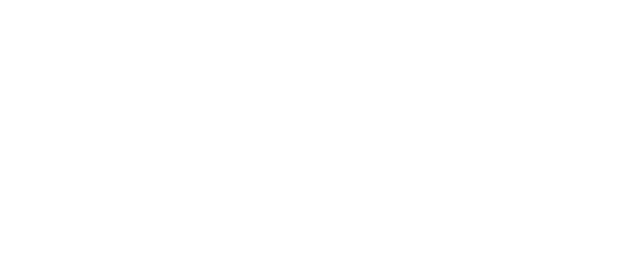
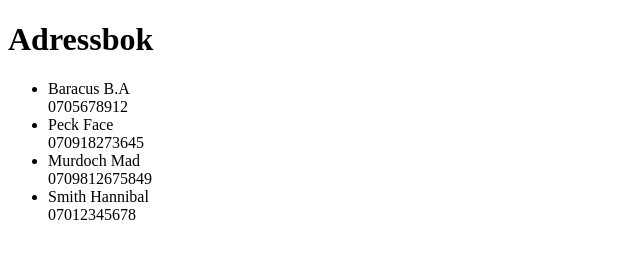
Before and after one commit to SimonJCode/JSON-adressbok, a plain HTML site: page index.html in a window 1280 px wide. Shown: the whole page, without its empty margins (0-640 px from the left). Drawn offline with Linux system fonts and the light colour scheme.

Commit message:
add adressbok

```diff
--- a/index.html
+++ b/index.html
@@ -7,6 +7,11 @@
     <title>Adressbok</title>
 </head>
 <body>
+    <h1>Adressbok</h1>
+    <ul id="adressbok">
+
+    </ul>
 
 </body>
+<script src="script.js"></script>
 </html>
--- /dev/null
+++ b/script.js
@@ -0,0 +1,25 @@
+//Variables
+const ul = document.getElementById("adressbok");
+
+//Fetch the JSON file and store i "data".
+fetch ('adressbok-1.json')
+    .then(response => response.json())
+    .then(function(data){
+
+        //Sort the array by age.
+        data.sort(function(a, b){
+           return a.age - b.age;
+        })
+
+        //Create a <li> for every object in the array.
+        for(i = 0; i < data.length; i++){
+            let li = document.createElement("li");
+            li.innerHTML = data[i].lastname + " " + data[i].firstname + "<br> " + data[i].phone;
+            ul.appendChild(li);
+
+            console.log(data[i]);
+        }
+    })
+
+    //Log in case of error
+    .catch(err => console.log(err))
```
